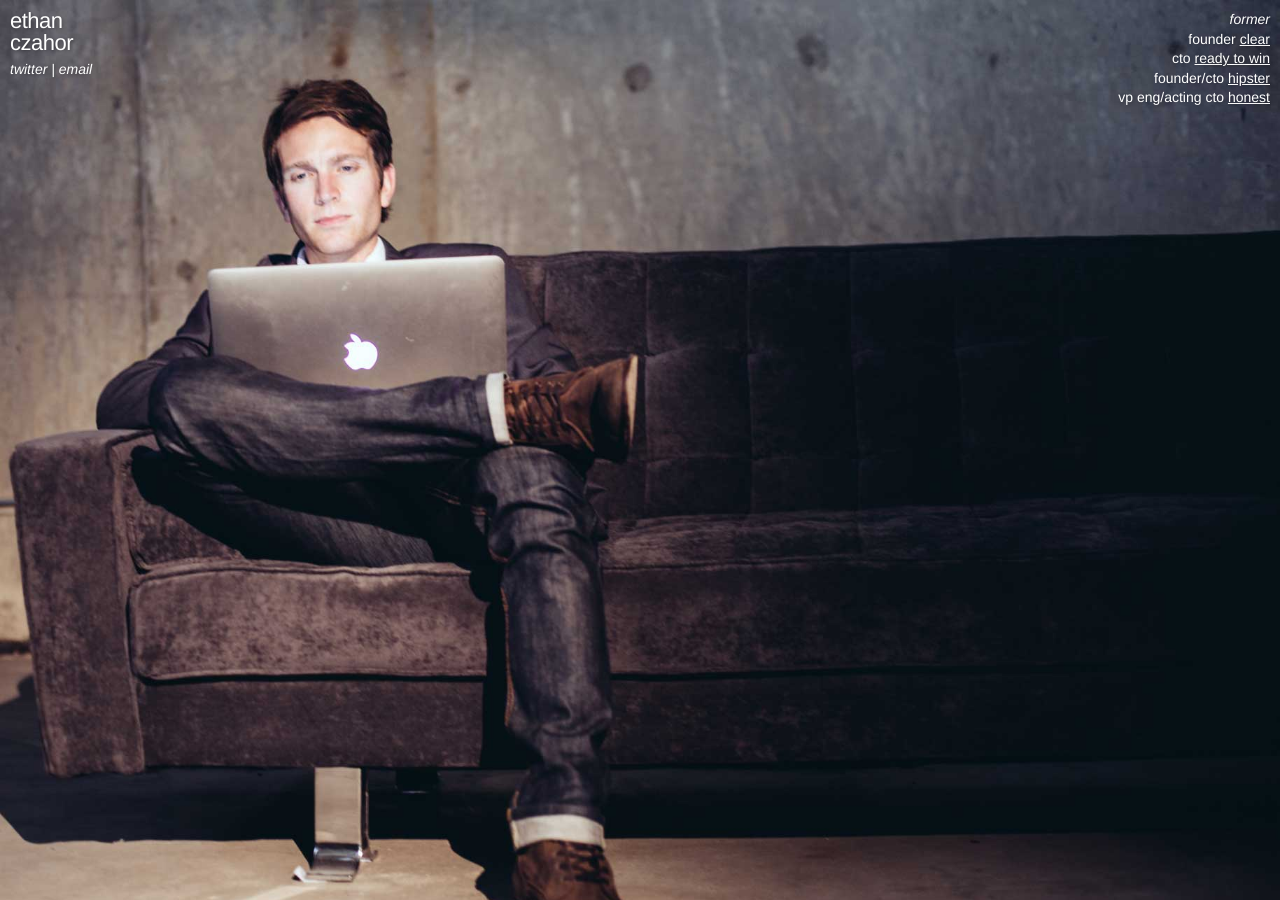
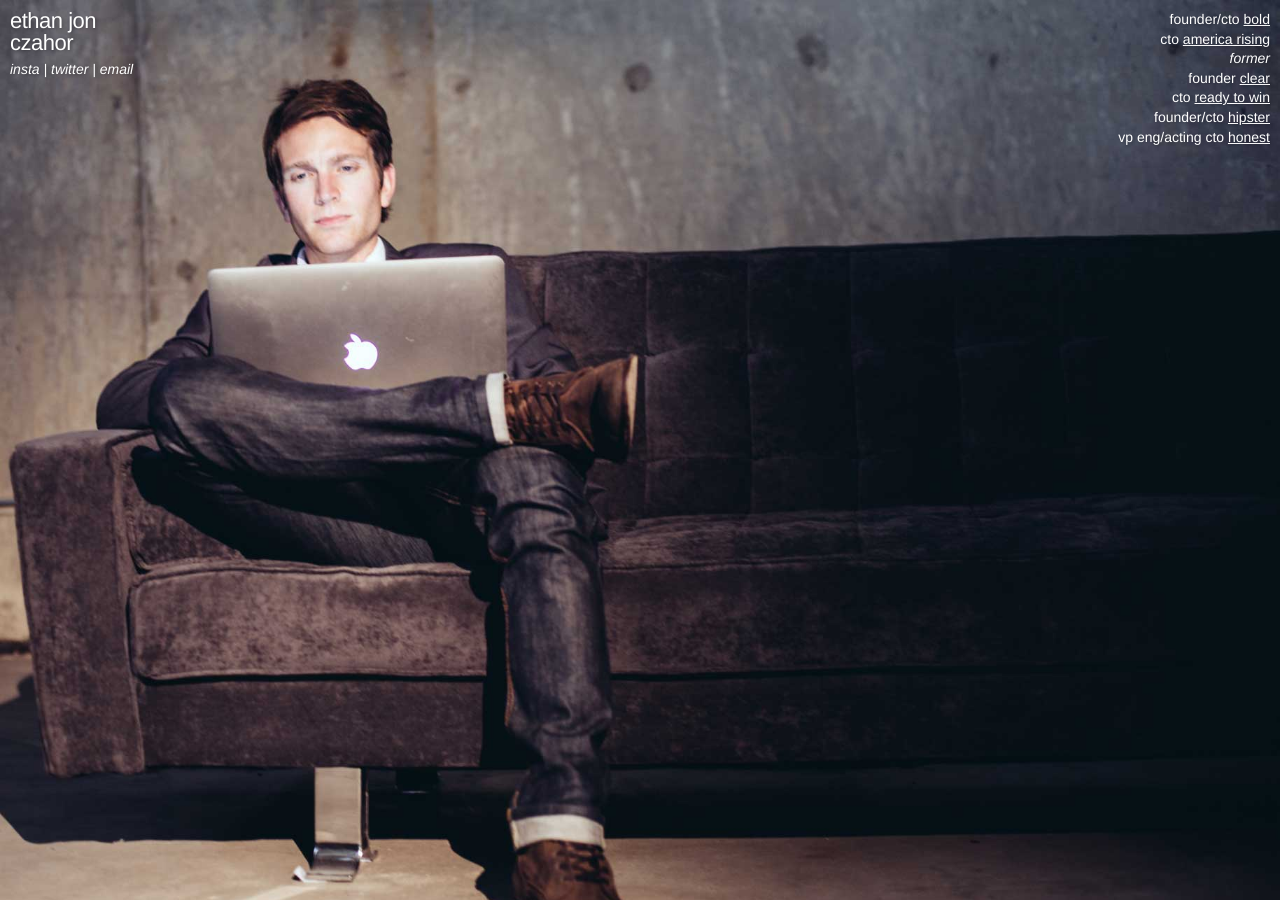
Before and after one commit to czahor/czahor.github.io, a Jekyll site: the page built from index.html, in a window 1280 px wide. Built offline with Jekyll 4.4.1, drawn with Linux system fonts in a browser that asks for light colours; Markdown is read by kramdown in place of the engine named in the settings.

Commit message:
non-czahor updates

```diff
--- a/_layouts/default.html
+++ b/_layouts/default.html
@@ -7,8 +7,8 @@
     <meta name="description" content="{{page.description}}">
     <meta name="viewport" content="width=device-width">
     <meta property="og:title" content="{{ page.title }}">
-    <meta property="og:url" content="http://www.czahor.com{{ page.url }}">
-    <meta property="og:image" content="http://www.czahor.com/css/bg.jpg">
+    <meta property="og:url" content="http://e10jc.com{{ page.url }}">
+    <meta property="og:image" content="http://e10jc.com/css/bg.jpg">
     <link rel="stylesheet" href="/css/syntax.css">
     <link rel="stylesheet" href="/css/animate.css">
     <link rel="stylesheet" href="/css/main.css">
@@ -20,19 +20,22 @@
       (i[r].q=i[r].q||[]).push(arguments)},i[r].l=1*new Date();a=s.createElement(o),
       m=s.getElementsByTagName(o)[0];a.async=1;a.src=g;m.parentNode.insertBefore(a,m)
       })(window,document,'script','//www.google-analytics.com/analytics.js','ga');
-      ga('create', 'UA-40068057-1', 'czahor.com');
+      ga('create', 'UA-40068057-1', 'e10jc.com');
       ga('send', 'pageview');
     </script>
   </head>
   <body>
     <h1 class="logo animated slideInLeft">
-      <a href="/">ethan<br>czahor</a>
+      <a href="/">ethan jon<br>czahor</a>
     </h1>
     <h3 class="contact animated slideInLeft">
-      <a href="http://twitter.com/czahor" target="_blank">twitter</a> |
+      <a href="http://instagram.com/e10jc" target="_blank">insta</a> |
+      <a href="http://twitter.com/e10jc" target="_blank">twitter</a> |
       <a href="mailto:ethan@czahor.com" target="_blank">email</a>
     </h3>
     <h3 class="resume animated slideInRight">
+      founder/cto <a href="http://bold.global" target="_blank">bold</a><br>
+      cto <a href="https://www.americarisingpac.org" target="_blank">america rising</a><br>
       <em>former</em><br>
       founder <a href="https://www.heyclear.com" target="_blank">clear</a><br>
       cto <a href="http://www.rtw.io" target="_blank">ready to win</a><br>
--- a/index.html
+++ b/index.html
@@ -1,5 +1,5 @@
 ---
 layout: default
-title: Ethan Czahor
-description: The personal website of the founder/CEO of Ratify.
+title: Ethan Jon Czahor
+description: The personal website of Ethan Jon Czahor.
 ---
```
